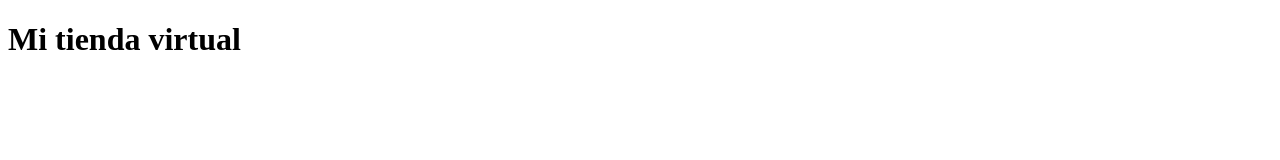
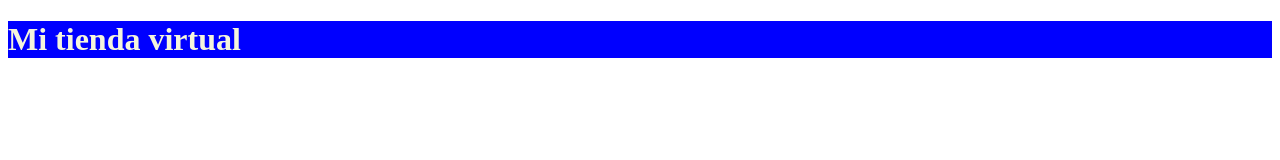
Before and after one commit to Icaro3422/mi-tienda-virtual, a plain HTML site: page index.html in a window 1280 px wide. Drawn offline with Linux system fonts and the light colour scheme.

Commit message:
Cambio de color del titulo h1.

```diff
--- a/index.html
+++ b/index.html
@@ -1,9 +1,15 @@
 <!DOCTYPE html>
 <html lang="en">
   <head>
-  <meta charset="UTF-8">
-  <meta name="viewport" content="width=device-width, initial-scale=1.0">
+    <meta charset="UTF-8" />
+    <meta name="viewport" content="width=device-width, initial-scale=1.0" />
     <title>Mi tienda virtual</title>
+    <style>
+      h1 {
+        background-color: blue;
+        color: beige;
+      }
+    </style>
   </head>
   <body>
     <h1>Mi tienda virtual</h1>
```
Lines whose indentation alone changed are shown as unchanged.
